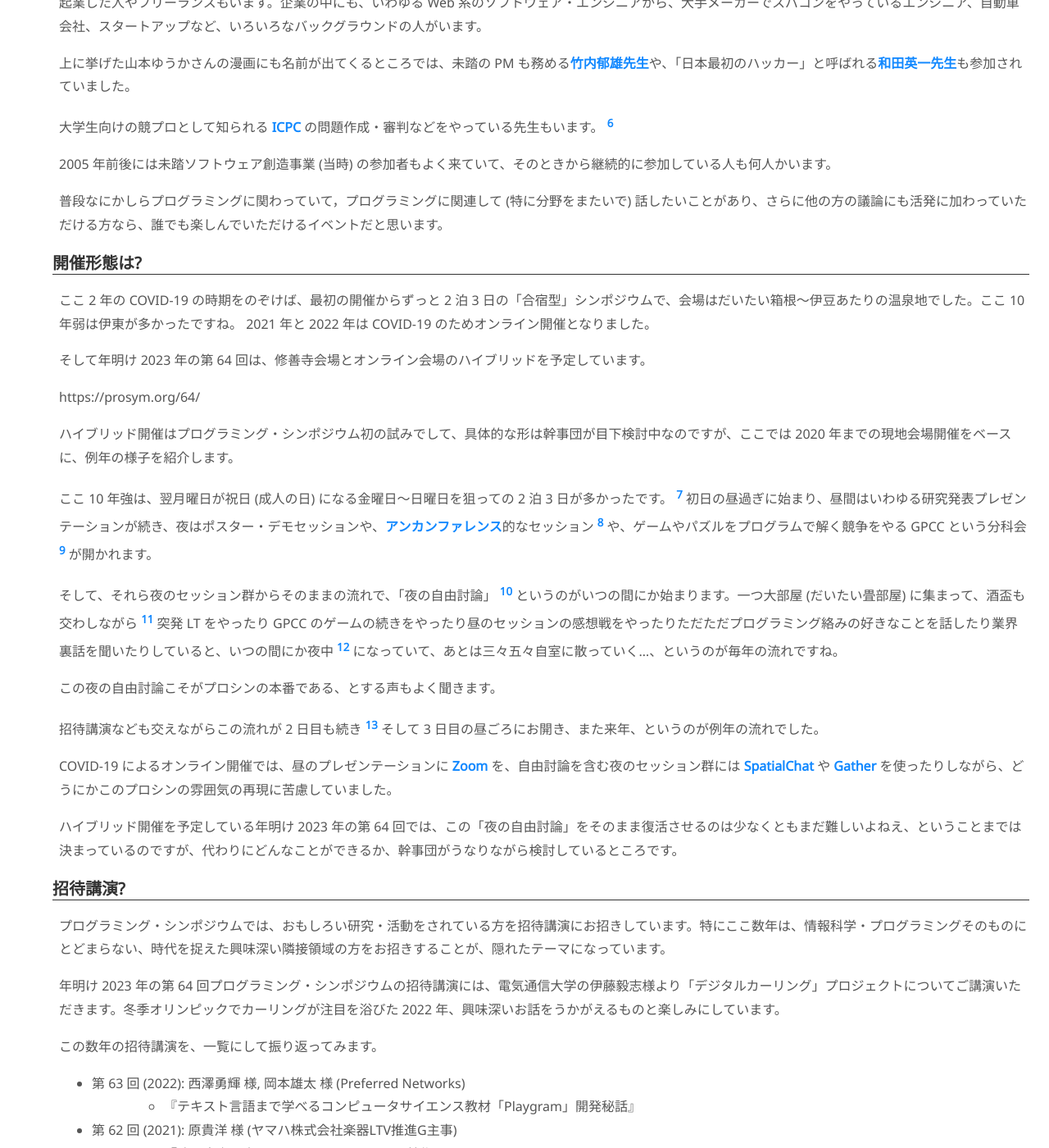
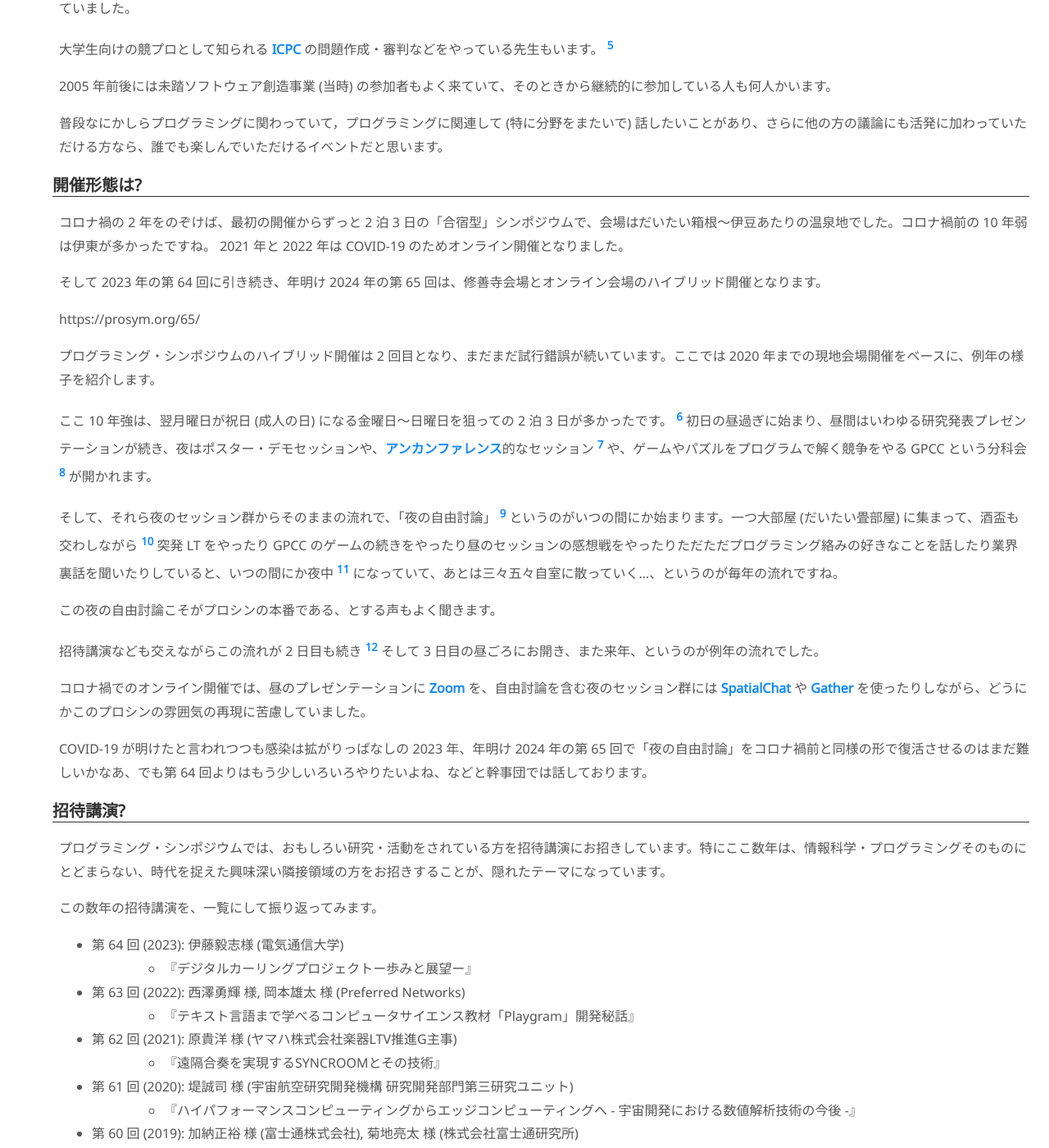
Before and after one commit to dmikurube/writings, a Jekyll site: the page built from articles/introduction-to-programming-symposium.md, in a window 1280 px wide and 1400 px high, scrolled down 2588 px. Shown: the whole window at 82% size. Built offline with Jekyll 4.4.1, drawn with Linux system fonts in a browser that asks for light colours; some of the changed text lies outside the part shown.

Commit message:
Update for Programming Symposium

```diff
--- a/articles/introduction-to-programming-symposium.md
+++ b/articles/introduction-to-programming-symposium.md
@@ -8,22 +8,16 @@
 ---
 
 :::message
-第 64 回プログラミング・シンポジウム、**参加**の募集が始まりました!
+第 65 回プログラミング・シンポジウム、**発表・論文**を募集しています!
 
-締切が **2022 年 11 月 28 日 (月)** と、**例年より早め**になっていますのでご注意ください。
-
-@[card](https://prosym.org/64/cfa.html)
-
-また、プロシンの招待講演について、本記事に追記しました。
+@[card](https://prosym.org/65/cfp.html)
 :::
 
 「[プログラミング・シンポジウム](https://prosym.org/)」という催しがあります。「プロシン (prosym)」が通称です。
 
-年に一度、毎年お正月の 1 月に開催で、年明けの 2023 年には第 64 回 [^64th] の開催をむかえます。
+年に一度、毎年お正月の 1 月に開催で、年明けの 2024 年には第 65 回の開催をむかえます。
 
-[^64th]: 第 64 回: キリがいい数字ですね。
-
-えっ、年に一度なのに、第 64 回?  そう、プログラミング・シンポジウムの第 1 回は、いまから 60 年以上も前の 1960 年 (昭和 35 年) だったそうです。
+えっ、年に一度なのに、第 65 回?  そう、プログラミング・シンポジウムの第 1 回は、いまから 60 年以上も前の 1960 年 (昭和 35 年) だったそうです。
 
 それって、自分が知ってるプログラミングではない、なにか別のもののことなんじゃ…、と思われた方、ご心配なく。あなたが知ってる、コンピューターを使う「プログラミング」のシンポジウムです。現在では、[情報処理学会](https://www.ipsj.or.jp/event/prosym.html)の主催になっています。
 
@@ -33,7 +27,7 @@
 
 発表申し込みはこちら (↓)
 
-https://prosym.org/64/cfp.html
+https://prosym.org/65/cfp.html
 
 で、プロシンってなによ?
 ========================
@@ -90,13 +84,13 @@
 開催形態は?
 ------------
 
-ここ 2 年の COVID-19 の時期をのぞけば、最初の開催からずっと 2 泊 3 日の「合宿型」シンポジウムで、会場はだいたい箱根〜伊豆あたりの温泉地でした。ここ 10 年弱は伊東が多かったですね。 2021 年と 2022 年は COVID-19 のためオンライン開催となりました。
+コロナ禍の 2 年をのぞけば、最初の開催からずっと 2 泊 3 日の「合宿型」シンポジウムで、会場はだいたい箱根〜伊豆あたりの温泉地でした。コロナ禍前の 10 年弱は伊東が多かったですね。 2021 年と 2022 年は COVID-19 のためオンライン開催となりました。
 
-そして年明け 2023 年の第 64 回は、修善寺会場とオンライン会場のハイブリッドを予定しています。
+そして 2023 年の第 64 回に引き続き、年明け 2024 年の第 65 回は、修善寺会場とオンライン会場のハイブリッド開催となります。
 
-https://prosym.org/64/
+https://prosym.org/65/
 
-ハイブリッド開催はプログラミング・シンポジウム初の試みでして、具体的な形は幹事団が目下検討中なのですが、ここでは 2020 年までの現地会場開催をベースに、例年の様子を紹介します。
+プログラミング・シンポジウムのハイブリッド開催は 2 回目となり、まだまだ試行錯誤が続いています。ここでは 2020 年までの現地会場開催をベースに、例年の様子を紹介します。
 
 ここ 10 年強は、翌月曜日が祝日 (成人の日) になる金曜日〜日曜日を狙っての 2 泊 3 日が多かったです。 [^weekend] 初日の昼過ぎに始まり、昼間はいわゆる研究発表プレゼンテーションが続き、夜はポスター・デモセッションや、[アンカンファレンス](https://ja.wikipedia.org/wiki/%E3%82%A2%E3%83%B3%E3%82%AB%E3%83%B3%E3%83%95%E3%82%A1%E3%83%AC%E3%83%B3%E3%82%B9)的なセッション [^yoru-no-session] や、ゲームやパズルをプログラムで解く競争をやる GPCC という分科会 [^gpcc] が開かれます。
 
@@ -116,19 +110,19 @@
 
 [^2nd-day]: 2 日目: ご想像のとおり午前 3 時組には朝がツラいやつです。
 
-COVID-19 によるオンライン開催では、昼のプレゼンテーションに [Zoom](https://zoom.us/) を、自由討論を含む夜のセッション群には [SpatialChat](https://www.spatial.chat/) や [Gather](https://www.gather.town/) を使ったりしながら、どうにかこのプロシンの雰囲気の再現に苦慮していました。
+コロナ禍でのオンライン開催では、昼のプレゼンテーションに [Zoom](https://zoom.us/) を、自由討論を含む夜のセッション群には [SpatialChat](https://www.spatial.chat/) や [Gather](https://www.gather.town/) を使ったりしながら、どうにかこのプロシンの雰囲気の再現に苦慮していました。
 
-ハイブリッド開催を予定している年明け 2023 年の第 64 回では、この「夜の自由討論」をそのまま復活させるのは少なくともまだ難しいよねえ、ということまでは決まっているのですが、代わりにどんなことができるか、幹事団がうなりながら検討しているところです。
+COVID-19 が明けたと言われつつも感染は拡がりっぱなしの 2023 年、年明け 2024 年の第 65 回で「夜の自由討論」をコロナ禍前と同様の形で復活させるのはまだ難しいかなあ、でも第 64 回よりはもう少しいろいろやりたいよね、などと幹事団では話しております。
 
 招待講演?
 ----------
 
 プログラミング・シンポジウムでは、おもしろい研究・活動をされている方を招待講演にお招きしています。特にここ数年は、情報科学・プログラミングそのものにとどまらない、時代を捉えた興味深い隣接領域の方をお招きすることが、隠れたテーマになっています。
 
-年明け 2023 年の第 64 回プログラミング・シンポジウムの招待講演には、電気通信大学の伊藤毅志様より「デジタルカーリング」プロジェクトについてご講演いただきます。冬季オリンピックでカーリングが注目を浴びた 2022 年、興味深いお話をうかがえるものと楽しみにしています。
-
 この数年の招待講演を、一覧にして振り返ってみます。
 
+* 第 64 回 (2023): 伊藤毅志様 (電気通信大学)
+  * 『デジタルカーリングプロジェクトー歩みと展望ー』
 * 第 63 回 (2022): 西澤勇輝 様, 岡本雄太 様 (Preferred Networks)
   * 『テキスト言語まで学べるコンピュータサイエンス教材「Playgram」開発秘話』
 * 第 62 回 (2021): 原貴洋 様 (ヤマハ株式会社楽器LTV推進G主事)
@@ -190,7 +184,7 @@
 
 そんな思いで、数年前のプロシンから、論文なしでも発表できる「口頭発表」という発表枠を試験的に設けています。
 
-https://prosym.org/64/cfp.html#type
+https://prosym.org/65/cfp.html#type
 
 「最近こんなの作ったんだよ」というものがある方、「ちょっと大学の人とかの意見とか聞いてみたいんだけどな」という方、または、たとえば「情報系の学部とか大学院とか行き直すのに興味あるんだけど気後れしちゃって」というような方も、一度プロシンで発表してみませんか?
 
@@ -203,7 +197,7 @@
 
 そして、プロシンには「コメント・フィードバック」という仕組みがあります。これは、通常の論文締切より約 3 週間早く論文を提出していただいて、それから 1 週間以内を目安に、論文をよりよくするためのコメントを幹事からお返しする仕組みです。そして、最終的な締切までの残り 2 週間を使って、コメントをもとに、論文をよりよく修正していただけます。 (いわゆる「査読」ではありません)
 
-https://prosym.org/64/cfp.html#comment
+https://prosym.org/65/cfp.html#comment
 
 「論文って慣れてないんだけどちょっと挑戦してみたい」という方、この機会にいかがでしょう。
 
@@ -252,11 +246,6 @@
 
 https://twitter.com/dmikurube/status/1577125112247033859
 
-また、オンライン開催の副産物と言いますか、過去 2 回、オンラインでの参加費はかなり抑えられています。 [^fee] まだ COVID-19 の心配もありますし、とりあえずオンラインで覗いてみようかな、オンラインで発表してみようかな、という方にも、ちょうどいい機会かもしれません。
+また、オンライン・ハイブリッド開催の副産物と言いますか、オンラインでの参加費はかなり抑えられています。 [^fee] まだ COVID-19 の心配もありますし、とりあえずオンラインで覗いてみようかな、オンラインで発表してみようかな、という方にも、ちょうどいい機会かもしれません。
 
 [^fee]: 現地会場開催のときは宿泊費もあったため、あまり安いとは言えない参加費がかかってしまい、「とりあえず一度来てみてよ」と言いづらいのがいつも悩みの種でした。とはいえ、「夜の自由討論が本番」という声にもあるように、現地参加してこそのプロシンだよなあ、という思いもあります。現地会場参加でも、学生の方や若手の参加費をどうにか抑えられないか、策を練っているところです。
-
-ところで実は、筆者はこの (冬の) プログラミング・シンポジウムでちゃんとした登壇発表をやったことがなかったのですが [^night-summer] 今回は枠があって時間と状況が許せば、ここ 5 〜 6 年メンテナーを務めてきた [Embulk](https://www.embulk.org/) というオープンソース・ソフトウェアの (苦労) 話でもしようかなあ、と思っています。 [^deadline]
-
-[^night-summer]: 夜のセッションのまとめをやったことは何度かあったり、実は「夏のプログラミング・シンポジウム」というのもありまして、そちらで発表したことはあります…。
-[^deadline]: 締め切り駆動。
```
